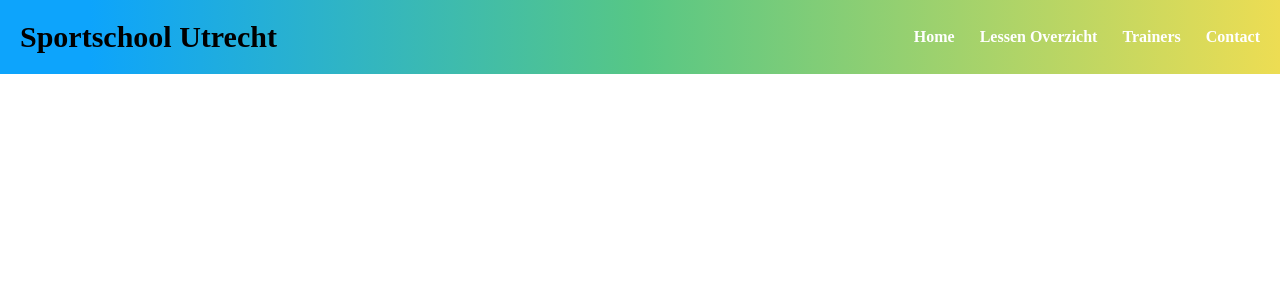
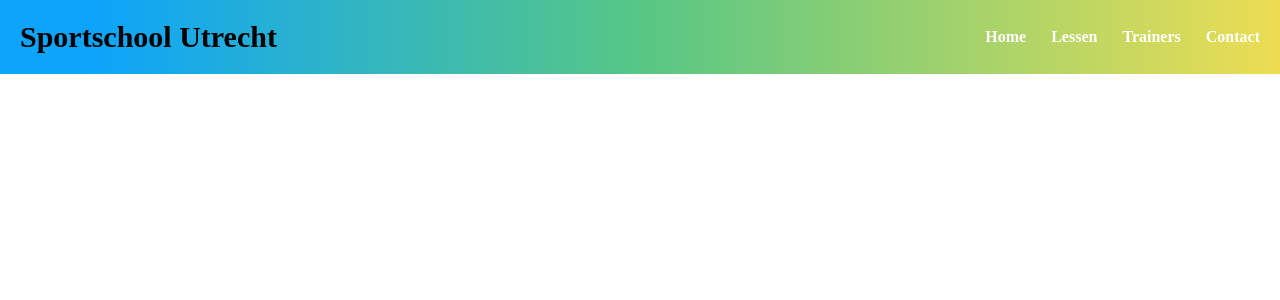
Before and after one commit to Andrej0172/AJFX, a PHP site: page /header.php in a window 1280 px wide. Shown: the top 300 px of the page. Run offline with PHP 8.4, Linux system fonts and the light colour scheme.

Commit message:
opslaan resultaat

```diff
--- a/header.php
+++ b/header.php
@@ -7,7 +7,7 @@
 <nav>
 <ul>
 <li><a href="index.php">Home</a></li>
-<li><a href="lessen-overzicht.php">Lessen Overzicht</a></li>
+<li><a href="lessen-overzicht.php">Lessen</a></li>
 <li><a href="trainers.php">Trainers</a></li>
 <li><a href="contact.php">Contact</a></li>
 </ul>
--- a/lessen-overzicht.php
+++ b/lessen-overzicht.php
@@ -34,6 +34,7 @@ $result = $conn->query($sql);
 <body>
     <!--header van pagina-->
     <?php include 'header.php'; ?>
+
 
 
 
```
